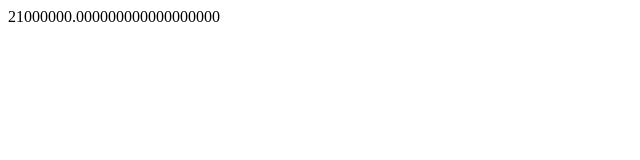
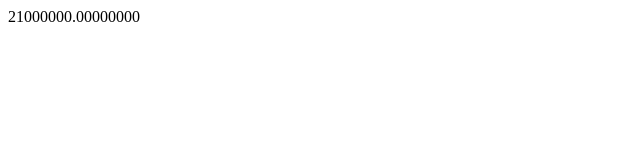
Before and after one commit to Bitcoin-Anonymous/bitcoin-anonymous.github.io, a plain HTML site: page totalsupplyapi.html in a window 1280 px wide. Shown: the whole page, without its empty margins (0-640 px from the left). Drawn offline with Linux system fonts and the light colour scheme.

Commit message:
Add files via upload

```diff
--- a/totalsupplyapi.html
+++ b/totalsupplyapi.html
@@ -1,9 +1,10 @@
 <!DOCTYPE HTML PUBLIC "-//W3C//DTD HTML 4.01 Transitional//EN" "http://www.w3.org/TR/html4/loose.dtd">
 <html>
+
 	<head>
-	<title></title>
-</head>
-<body>
-	21000000.000000000000000000
-</body>
+		<title></title>
+	</head>
+	<body>
+21000000.00000000
+	</body>
 </html>
```
